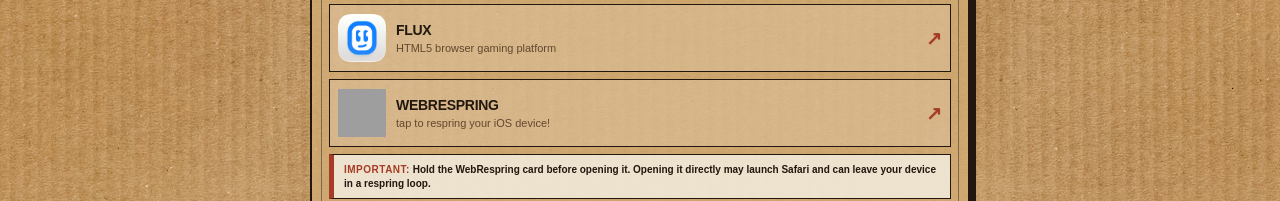
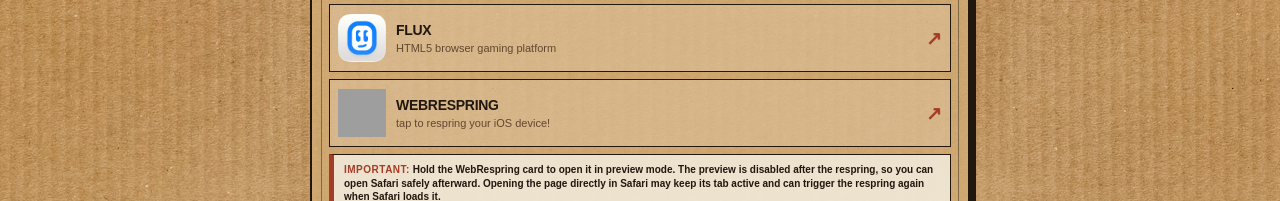
Before and after one commit to nxtcoreee3/nxtcoreee3, a website: page index.html in a window 1280 px wide. Shown: the part 751-952 px from the top of the page. Drawn offline with Linux system fonts and the light colour scheme; no server answers; grey boxes are pictures that could not be loaded.

Commit message:
Clarify WebRespring preview guidance

```diff
--- a/index.html
+++ b/index.html
@@ -184,7 +184,7 @@
           <a class="link" href="https://nxtcoreee3.online/Flux" target="_blank" rel="noopener noreferrer"><span class="link-icon"><img src="app%20icons/flux-icon.png" alt=""></span><span><span class="link-title">Flux</span><span class="link-sub">HTML5 browser gaming platform</span></span><span class="link-end">↗</span></a>
           <a class="link" href="https://nxtcoreee3.online/respring" target="_blank" rel="noopener noreferrer"><span class="link-icon"><img src="app%20icons/webrespring-icon.png" alt=""></span><span><span class="link-title">WebRespring</span><span class="link-sub">tap to respring your iOS device!</span></span><span class="link-end">↗</span></a>
         </section>
-        <p class="respring-warning" role="note"><strong>Important:</strong> Hold the WebRespring card before opening it. Opening it directly may launch Safari and can leave your device in a respring loop.</p>
+        <p class="respring-warning" role="note"><strong>Important:</strong> Hold the WebRespring card to open it in preview mode. The preview is disabled after the respring, so you can open Safari safely afterward. Opening the page directly in Safari may keep its tab active and can trigger the respring again when Safari loads it.</p>
 
         <div class="section-label"><span>elsewhere</span><span>say hi / help out</span></div>
         <div class="elsewhere"><a class="mini-link" href="https://discord.gg/Jmpzp36PfX" target="_blank" rel="noopener noreferrer">Discord <span>Join ↗</span></a><a class="mini-link" href="https://ko-fi.com/nxtcoreee3" target="_blank" rel="noopener noreferrer">Ko-fi <span>Support ↗</span></a></div>
```
